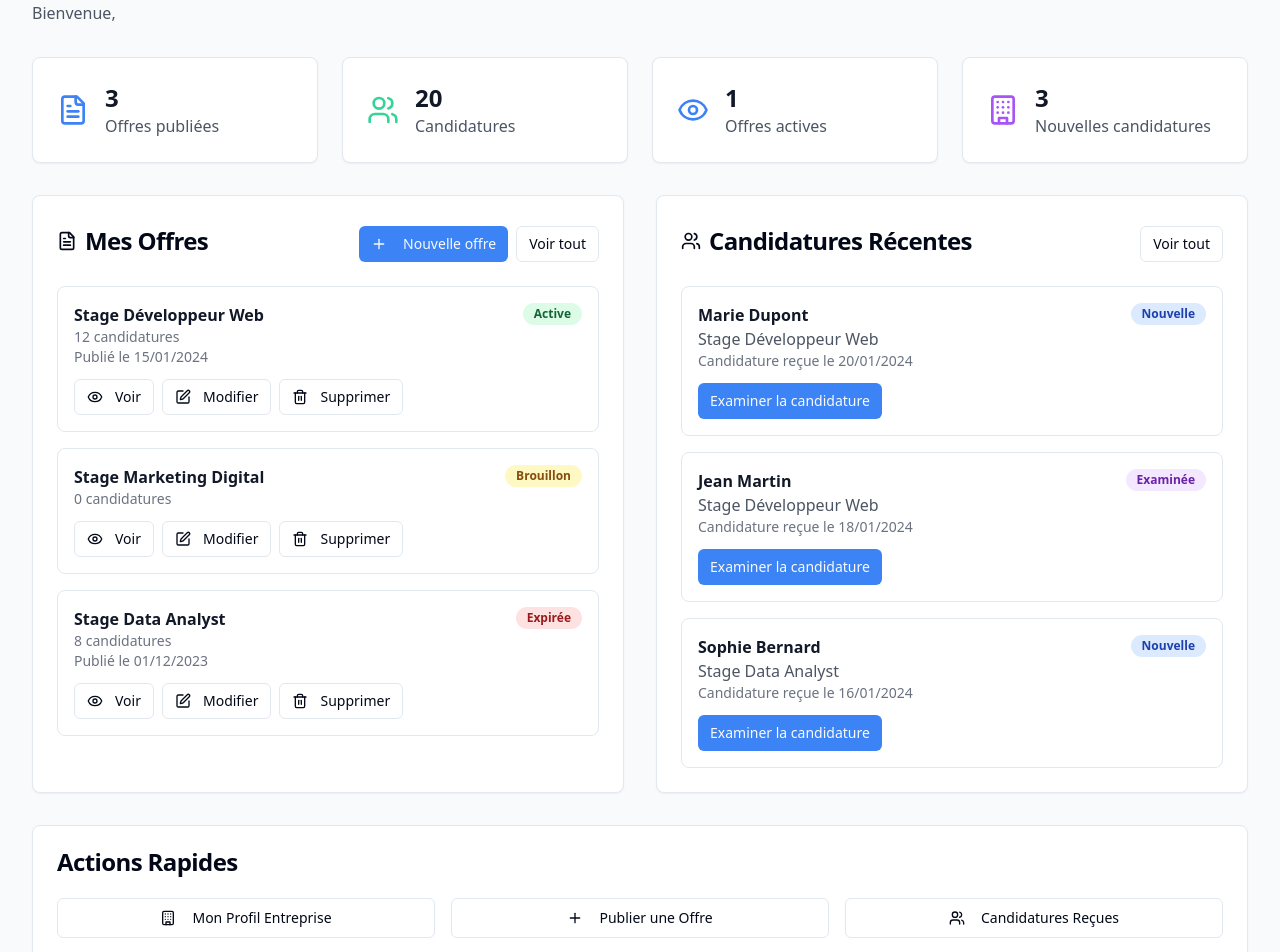
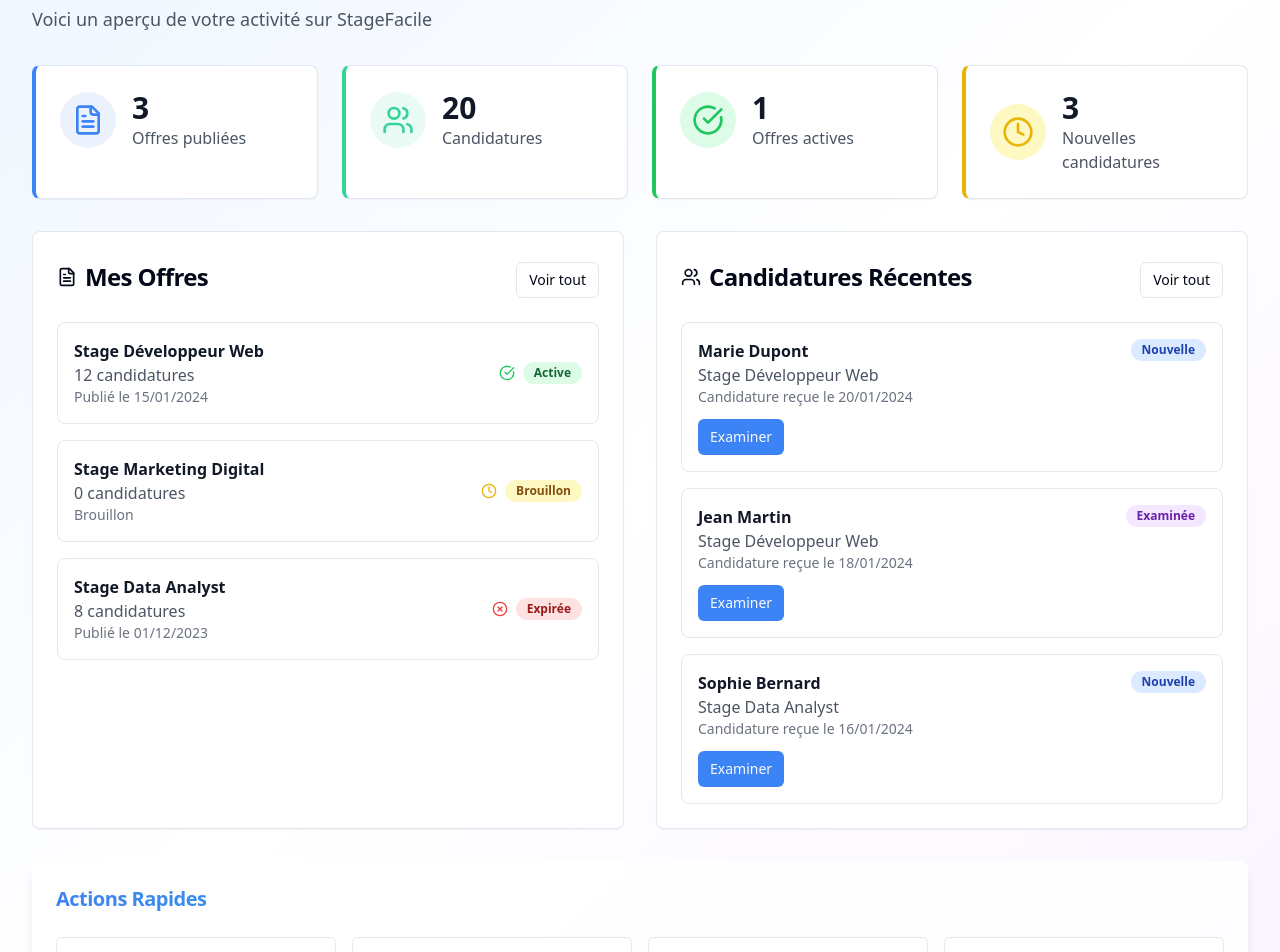
Before and after one commit to Gildas345/job-start-platform, a React (Vite) app: page /company/dashboard in a window 1280 px wide. Shown: the part 140-1092 px from the top of the page. Built offline with nearby package versions, Linux system fonts and the light colour scheme.

Commit message:
Refactor: Company dashboard to match student dashboard
Update the company dashboard to have the same design and layout as the student dashboard.

```diff
--- a/src/pages/CompanyDashboard.tsx
+++ b/src/pages/CompanyDashboard.tsx
@@ -5,7 +5,7 @@ import Layout from '@/components/Layout';
 import { Card, CardContent, CardHeader, CardTitle } from '@/components/ui/card';
 import { Button } from '@/components/ui/button';
 import { Badge } from '@/components/ui/badge';
-import { Building, Plus, FileText, Users, Eye, Edit, Trash2 } from 'lucide-react';
+import { Building, Plus, FileText, Users, Eye, Edit, Trash2, Clock, CheckCircle, XCircle } from 'lucide-react';
 import { useAuth } from '@/hooks/useAuth';
 
 const CompanyDashboard = () => {
@@ -88,6 +88,19 @@ const CompanyDashboard = () => {
     }
   };
 
+  const getOfferStatusIcon = (status: string) => {
+    switch (status) {
+      case 'active':
+        return <CheckCircle className="h-4 w-4 text-green-500" />;
+      case 'draft':
+        return <Clock className="h-4 w-4 text-yellow-500" />;
+      case 'expired':
+        return <XCircle className="h-4 w-4 text-red-500" />;
+      default:
+        return null;
+    }
+  };
+
   const getApplicationStatusColor = (status: string) => {
     switch (status) {
       case 'new':
@@ -112,60 +125,68 @@ const CompanyDashboard = () => {
 
   return (
     <Layout>
-      <div className="min-h-screen bg-gray-50">
+      <div className="min-h-screen bg-gradient-to-br from-blue-50 via-white to-purple-50">
         <div className="max-w-7xl mx-auto px-4 sm:px-6 lg:px-8 py-8">
           {/* Header */}
           <div className="mb-8">
-            <h1 className="text-3xl font-bold text-gray-900">
-              Tableau de Bord Entreprise
+            <h1 className="text-4xl font-bold bg-gradient-to-r from-blue-600 to-purple-600 bg-clip-text text-transparent">
+              Bonjour, {user?.companyName || user?.firstName} !
             </h1>
-            <p className="text-gray-600 mt-2">
-              Bienvenue, {user?.companyName || user?.firstName}
+            <p className="text-gray-600 mt-2 text-lg">
+              Voici un aperçu de votre activité sur StageFacile
             </p>
           </div>
 
           {/* Quick Stats */}
           <div className="grid grid-cols-1 md:grid-cols-4 gap-6 mb-8">
-            <Card>
+            <Card className="hover:shadow-lg transition-all duration-300 border-l-4 border-l-primary">
               <CardContent className="p-6">
                 <div className="flex items-center">
+                  <div className="p-3 bg-primary/10 rounded-full">
                     <FileText className="h-8 w-8 text-primary" />
+                  </div>
                   <div className="ml-4">
-                    <p className="text-2xl font-bold text-gray-900">3</p>
-                    <p className="text-gray-600">Offres publiées</p>
+                    <p className="text-3xl font-bold text-gray-900">3</p>
+                    <p className="text-gray-600 font-medium">Offres publiées</p>
                   </div>
                 </div>
               </CardContent>
             </Card>
-            <Card>
+            <Card className="hover:shadow-lg transition-all duration-300 border-l-4 border-l-secondary">
               <CardContent className="p-6">
                 <div className="flex items-center">
+                  <div className="p-3 bg-secondary/10 rounded-full">
                     <Users className="h-8 w-8 text-secondary" />
+                  </div>
                   <div className="ml-4">
-                    <p className="text-2xl font-bold text-gray-900">20</p>
-                    <p className="text-gray-600">Candidatures</p>
+                    <p className="text-3xl font-bold text-gray-900">20</p>
+                    <p className="text-gray-600 font-medium">Candidatures</p>
                   </div>
                 </div>
               </CardContent>
             </Card>
-            <Card>
+            <Card className="hover:shadow-lg transition-all duration-300 border-l-4 border-l-green-500">
               <CardContent className="p-6">
                 <div className="flex items-center">
-                  <Eye className="h-8 w-8 text-blue-500" />
+                  <div className="p-3 bg-green-100 rounded-full">
+                    <CheckCircle className="h-8 w-8 text-green-500" />
+                  </div>
                   <div className="ml-4">
-                    <p className="text-2xl font-bold text-gray-900">1</p>
-                    <p className="text-gray-600">Offres actives</p>
+                    <p className="text-3xl font-bold text-gray-900">1</p>
+                    <p className="text-gray-600 font-medium">Offres actives</p>
                   </div>
                 </div>
               </CardContent>
             </Card>
-            <Card>
+            <Card className="hover:shadow-lg transition-all duration-300 border-l-4 border-l-yellow-500">
               <CardContent className="p-6">
                 <div className="flex items-center">
-                  <Building className="h-8 w-8 text-purple-500" />
+                  <div className="p-3 bg-yellow-100 rounded-full">
+                    <Clock className="h-8 w-8 text-yellow-500" />
+                  </div>
                   <div className="ml-4">
-                    <p className="text-2xl font-bold text-gray-900">3</p>
-                    <p className="text-gray-600">Nouvelles candidatures</p>
+                    <p className="text-3xl font-bold text-gray-900">3</p>
+                    <p className="text-gray-600 font-medium">Nouvelles candidatures</p>
                   </div>
                 </div>
               </CardContent>
@@ -180,53 +201,26 @@ const CompanyDashboard = () => {
                   <FileText className="h-5 w-5" />
                   <span>Mes Offres</span>
                 </CardTitle>
-                <div className="flex space-x-2">
-                  <Button size="sm" asChild>
-                    <Link to="/company/post-offer">
-                      <Plus className="h-4 w-4 mr-2" />
-                      Nouvelle offre
-                    </Link>
-                  </Button>
                 <Button variant="outline" size="sm" asChild>
                   <Link to="/company/my-offers">Voir tout</Link>
                 </Button>
-                </div>
               </CardHeader>
               <CardContent>
                 <div className="space-y-4">
                   {offers.map((offer) => (
-                    <div key={offer.id} className="p-4 border rounded-lg">
-                      <div className="flex justify-between items-start mb-3">
+                    <div key={offer.id} className="flex items-center justify-between p-4 border rounded-lg">
                       <div className="flex-1">
                         <h4 className="font-semibold text-gray-900">{offer.title}</h4>
+                        <p className="text-gray-600">{offer.applications} candidature{offer.applications !== 1 ? 's' : ''}</p>
                         <p className="text-sm text-gray-500">
-                            {offer.applications} candidature{offer.applications !== 1 ? 's' : ''}
+                          {offer.publishedDate ? `Publié le ${new Date(offer.publishedDate).toLocaleDateString('fr-FR')}` : 'Brouillon'}
                         </p>
-                          {offer.publishedDate && (
-                            <p className="text-sm text-gray-500">
-                              Publié le {new Date(offer.publishedDate).toLocaleDateString('fr-FR')}
-                            </p>
-                          )}
                       </div>
+                      <div className="flex items-center space-x-2">
+                        {getOfferStatusIcon(offer.status)}
                         <Badge className={getOfferStatusColor(offer.status)}>
                           {getOfferStatusText(offer.status)}
                         </Badge>
-                      </div>
-                      <div className="flex space-x-2">
-                        <Button size="sm" variant="outline" asChild>
-                          <Link to={`/internship/${offer.id}`}>
-                            <Eye className="h-4 w-4 mr-1" />
-                            Voir
-                          </Link>
-                        </Button>
-                        <Button size="sm" variant="outline">
-                          <Edit className="h-4 w-4 mr-1" />
-                          Modifier
-                        </Button>
-                        <Button size="sm" variant="outline">
-                          <Trash2 className="h-4 w-4 mr-1" />
-                          Supprimer
-                        </Button>
                       </div>
                     </div>
                   ))}
@@ -248,8 +242,8 @@ const CompanyDashboard = () => {
               <CardContent>
                 <div className="space-y-4">
                   {recentApplications.map((application) => (
-                    <div key={application.id} className="p-4 border rounded-lg">
-                      <div className="flex justify-between items-start mb-3">
+                    <div key={application.id} className="p-4 border rounded-lg hover:shadow-md transition-shadow">
+                      <div className="flex justify-between items-start">
                         <div className="flex-1">
                           <h4 className="font-semibold text-gray-900">{application.studentName}</h4>
                           <p className="text-gray-600">{application.offerTitle}</p>
@@ -261,10 +255,8 @@ const CompanyDashboard = () => {
                           {getApplicationStatusText(application.status)}
                         </Badge>
                       </div>
-                      <Button size="sm" asChild>
-                        <Link to={`/company/application/${application.id}`}>
-                          Examiner la candidature
-                        </Link>
+                      <Button size="sm" className="mt-3" asChild>
+                        <Link to={`/company/application/${application.id}`}>Examiner</Link>
                       </Button>
                     </div>
                   ))}
@@ -275,28 +267,36 @@ const CompanyDashboard = () => {
 
           {/* Quick Actions */}
           <div className="mt-8">
-            <Card>
+            <Card className="shadow-lg border-0 bg-white/80 backdrop-blur-sm">
               <CardHeader>
-                <CardTitle>Actions Rapides</CardTitle>
+                <CardTitle className="text-xl bg-gradient-to-r from-primary to-secondary bg-clip-text text-transparent">
+                  Actions Rapides
+                </CardTitle>
               </CardHeader>
               <CardContent>
-                <div className="grid grid-cols-1 md:grid-cols-3 gap-4">
-                  <Button variant="outline" className="flex items-center space-x-2" asChild>
+                <div className="grid grid-cols-1 md:grid-cols-4 gap-4">
+                  <Button variant="outline" className="flex items-center space-x-2 h-12 hover:bg-primary hover:text-white transition-all duration-300" asChild>
                     <Link to="/company/profile">
-                      <Building className="h-4 w-4" />
-                      <span>Mon Profil Entreprise</span>
+                      <Building className="h-5 w-5" />
+                      <span>Mon Profil</span>
                     </Link>
                   </Button>
-                  <Button variant="outline" className="flex items-center space-x-2" asChild>
+                  <Button variant="outline" className="flex items-center space-x-2 h-12 hover:bg-primary hover:text-white transition-all duration-300" asChild>
                     <Link to="/company/post-offer">
-                      <Plus className="h-4 w-4" />
+                      <Plus className="h-5 w-5" />
                       <span>Publier une Offre</span>
                     </Link>
                   </Button>
-                  <Button variant="outline" className="flex items-center space-x-2" asChild>
+                  <Button variant="outline" className="flex items-center space-x-2 h-12 hover:bg-primary hover:text-white transition-all duration-300" asChild>
                     <Link to="/company/received-applications">
-                      <Users className="h-4 w-4" />
+                      <Users className="h-5 w-5" />
                       <span>Candidatures Reçues</span>
+                    </Link>
+                  </Button>
+                  <Button variant="outline" className="flex items-center space-x-2 h-12 hover:bg-secondary hover:text-white transition-all duration-300" asChild>
+                    <Link to="/internship-offers">
+                      <Eye className="h-5 w-5" />
+                      <span>Voir les Offres</span>
                     </Link>
                   </Button>
                 </div>
```
Lines whose indentation alone changed are shown as unchanged.
